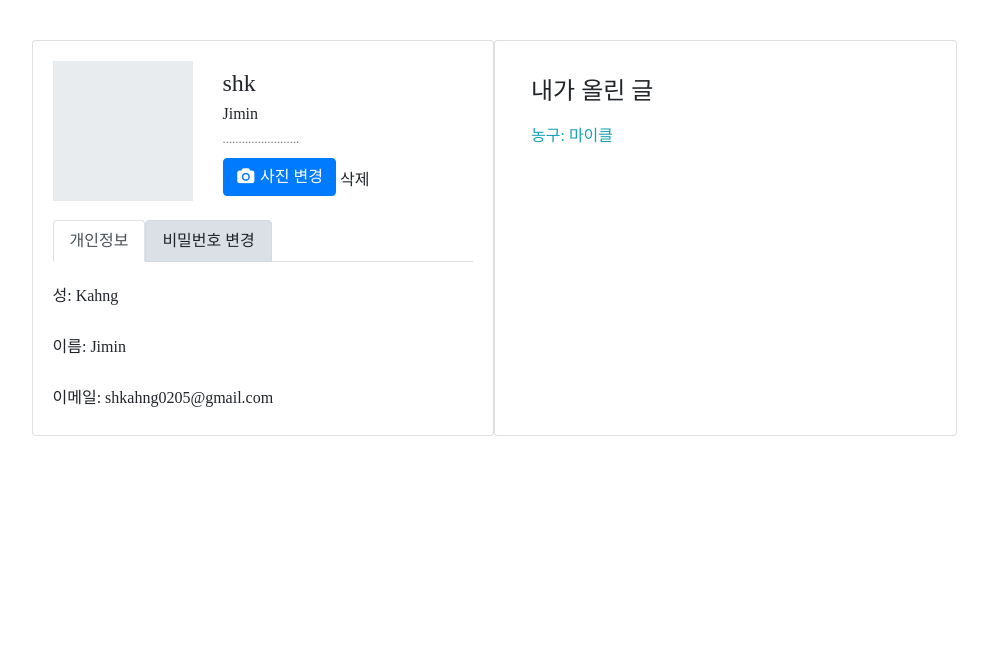
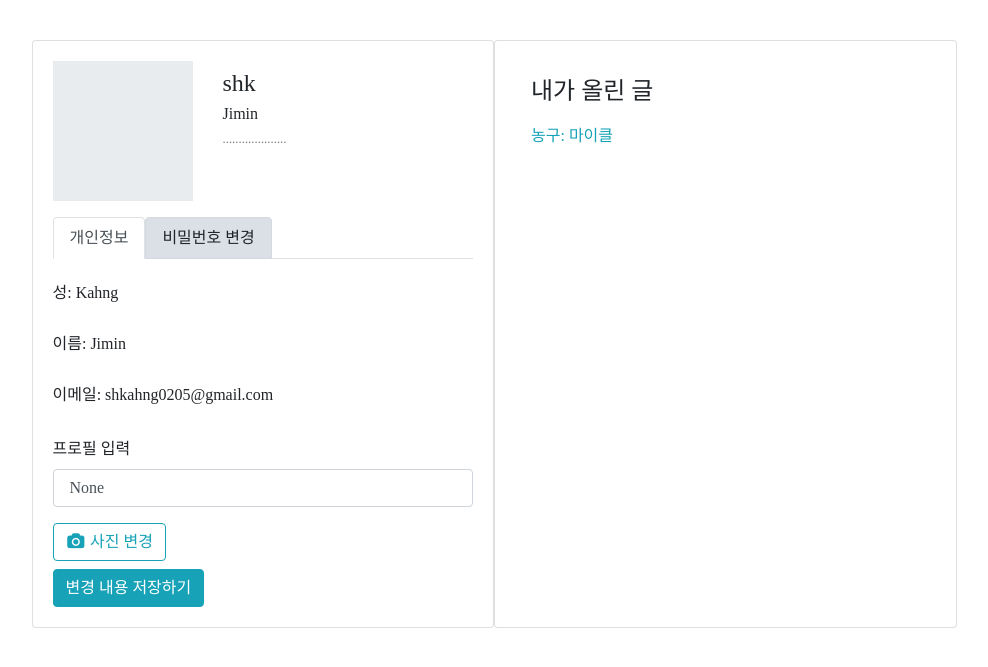
Before and after one commit to i-cluster/sgutest, a Django app: page /mypage/ in a window 1280 px wide. Shown: the part 56-723 px from the top of the page, without its empty margins (146-1134 px from the left). Run offline with Django 3.2, Linux system fonts and the light colour scheme; a user stored in the database is signed in; data comes from the database, SQL or seed files in the repository; both versions use the stored data as it was after the commit; some libraries are stand-ins or nearby versions; some web fonts are replaced.

Commit message:
seohyun img/update

```diff
--- a/sgapp/static/css/style_shk.css
+++ b/sgapp/static/css/style_shk.css
@@ -147,6 +147,8 @@ padding: 0;
   width: auto;
   margin-top: 40px;
 }
+
+/* 이미지 업로드 버튼 */
 input[type="file"] {
     display: none;
 }
--- a/sgapp/static/js/javascript.js
+++ b/sgapp/static/js/javascript.js
@@ -1,14 +1,19 @@
 //이미지 미리보기
-function readInputFile(input) {
+function showImg(input) {
     if(input.files && input.files[0]) {
         var reader = new FileReader();
         reader.onload = function (e) {
-            $('#preview').html("<img src="+ e.target.result +">");
+            $('#preview').attr('src', e.target.result);
         }
         reader.readAsDataURL(input.files[0]);
     }
 }
 
 $(".inp-img").on('change', function(){
-    readInputFile(this);
+    showImg(this);
 });
+
+// $(document).ready( function() {
+//     $("#")
+// 	$("#pf_contents").load("change_pw.html");
+// });
--- a/sgapp/templates/sgapp/base.html
+++ b/sgapp/templates/sgapp/base.html
@@ -131,11 +131,12 @@
     {% block content %}
     {% endblock %}
 
-    <script src="{% static 'js/javascript.js' %}"  type="text/javascript"></script>
+
     <!-- Optional JavaScript -->
     <!-- jQuery first, then Popper.js, then Bootstrap JS -->
     <script src="https://code.jquery.com/jquery-3.4.1.slim.min.js" integrity="sha384-J6qa4849blE2+poT4WnyKhv5vZF5SrPo0iEjwBvKU7imGFAV0wwj1yYfoRSJoZ+n" crossorigin="anonymous"></script>
     <script src="https://cdn.jsdelivr.net/npm/popper.js@1.16.0/dist/umd/popper.min.js" integrity="sha384-Q6E9RHvbIyZFJoft+2mJbHaEWldlvI9IOYy5n3zV9zzTtmI3UksdQRVvoxMfooAo" crossorigin="anonymous"></script>
     <script src="https://stackpath.bootstrapcdn.com/bootstrap/4.4.1/js/bootstrap.min.js" integrity="sha384-wfSDF2E50Y2D1uUdj0O3uMBJnjuUD4Ih7YwaYd1iqfktj0Uod8GCExl3Og8ifwB6" crossorigin="anonymous"></script>
+    <script src="{% static 'js/javascript.js' %}"  type="text/javascript"></script>
   </body>
 </html>
--- a/sgapp/templates/sgapp/mypage.html
+++ b/sgapp/templates/sgapp/mypage.html
@@ -6,32 +6,26 @@
 <div class="container my_container row justify-content-center flex-lg-nowrap">
 
     <div class="card card-body col-12 col-sm-6 col-lg-5">
-        <form method="POST" class="profile" enctype="multipart/form-data">
-            {% csrf_token %}
         <div class="row">
             <div class="col-12 col-sm-auto mb-3">
-                    <div class="mx-auto" style="width: 140px; height: 140px; background-color: rgb(233, 236, 239);">
-                        <div id="preview"></div>
+                <div class="mx-auto" id="default_img" style="  width: 140px; height: 140px; background-color: rgb(233, 236, 239);">
                     {% if pf.photo %}
-                        <img src="{{ pf.photo.url }}" height=200>
+                    <img id="preview" src="{{ pf.photo.url }}" height="140px">
                     {% endif %}
                 </div>
+
             </div>
             <div class="col d-flex flex-column flex-sm-row justify-content-between mb-3">
                 <div class="text-center text-sm-left mb-2 mb-sm-0">
                     <h4 class="pt-sm-2 pb-1 mb-0 text-nowrap">{{user.username}}</h4>
                     <p class="mb-0">{{user.first_name}}</p>
-                        <div class="text-muted"><small>........................</small></div>
-                        <div class="mt-2">
-
-                            <label for="{{form.photo.id_for_label}}" class="btn btn-primary custom-file-upload">
-                                <i class="fa fa-fw fa-camera"></i>
-                                <span>사진 변경</span>
-                            </label>
-                            <input type="file" name="{{form.photo.html_name}}" class="inp-img" accept="image/*"
-                                id="{{form.photo.id_for_label}}" style="display: none;">
-                                <span class="btn-delete">삭제</span>
-                        </div>
+                    <div class="text-muted"><small>
+                            {% if pf.title %}
+                            {{pf.title}}
+                            {% else %}
+                            ....................
+                            {% endif %}
+                        </small></div>
                 </div>
             </div>
         </div>
@@ -41,7 +35,7 @@
             <li class="nav-item"><a href="/mypage" class="active nav-link">개인정보</a></li>
             <li class="nav-item"><a href="/change_pw" class="btn-light active nav-link">비밀번호 변경</a></li>
         </ul>
-
+        <div id="pf_content">
             <br>
             <div class="h6">
                 성: {{user.last_name}}
@@ -53,6 +47,29 @@
             <br>
             <div class="h6">
                 이메일: {{user.email}}
+            </div>
+            <br>
+
+            <form method="POST" class="profile" enctype="multipart/form-data">
+                {% csrf_token %}
+                <!-- 프로필 입력 필드 -->
+                <div class="form-group ">
+                    <label for="{{pform.title.id_for_label}}">프로필 입력</label>
+                    <input type="text" name="{{pform.title.html_name}}" class="form-control" maxlength="100" required=""
+                        id="{{pform.title.id_for_label}}" value=" {{pform.title.value}}">
+                </div>
+                <!-- 사진 변경 -->
+                <div class="mt-2">
+                    <!-- 사진 변경 버튼 -->
+                    <label for="{{pform.photo.id_for_label}}" class="btn btn-outline-info custom-file-upload">
+                        <i class="fa fa-fw fa-camera"></i>
+                        <span>사진 변경</span>
+                    </label>
+                    <input type="file" name="{{pform.photo.html_name}}" class="inp-img" accept="image/*"
+                        id="{{pform.photo.id_for_label}}" >
+                </div>
+                <button type="submit" class="btn btn-info">변경 내용 저장하기</button>
+            </form>
         </div>
     </div>
 
@@ -66,21 +83,4 @@
     </div>
 
 </div>
-
-
 {% endblock %}
-
-           <!-- <div class="form-group ">
-                <label for="{{form.title.id_for_label}}">Title:</label>
-                <input type="text" name="{{form.title.html_name}}" class="form-control" maxlength="100" required="" id="{{form.title.id_for_label}}">
-            </div>
-            <div class="form-group">
-                <label for="{{form.photo.id_for_label}}">Photo:</label>
-                <input type="file" name="{{form.photo.html_name}}" class="form-control" accept="image/*" id="{{form.photo.id_for_label}}">
-            </div>
-
-            <button type="submit" class="btn btn-info">저장하기</button>
-        </form>
-        {% if pf.photo %}
-            <img src="{{ pf.photo.url }}" height=200>
-        {% endif %} -->
--- a/sgapp/views.py
+++ b/sgapp/views.py
@@ -139,10 +139,11 @@ def mypage(request):
             return render(request, 'sgapp/mypage.html', {'pf':pf, 'pform':pform, 'crs':crs})
 
     else:
-        form = ProfileForm()
-        return render(request, 'sgapp/mypage.html', {'pf':pf, 'form':form, 'crs':crs})
+        pform = ProfileForm()
+        return render(request, 'sgapp/mypage.html', {'pf':pf, 'pform':pform, 'crs':crs})
 
 def change_pw(request): #비밀번호 변경 기능
+    pf = Profile.objects.all()
     crs = Course.objects.filter(author=request.user).order_by('-date')
     if request.method == "POST":
         current_pw = request.POST.get("current_pw")
@@ -156,10 +157,10 @@ def change_pw(request): #비밀번호 변경 기능
                 auth.login(request,user)
                 return redirect('mypage')
             else:
-                return render(request, 'sgapp/change_pw.html', {'crs':crs, 'error':"새로운 비밀번호를 다시 확인해주세요."})
+                return render(request, 'sgapp/change_pw.html', {'pf':pf, 'crs':crs, 'error':"새로운 비밀번호를 다시 확인해주세요."})
         else:
-            return render(request, 'sgapp/change_pw.html', {'crs':crs, 'error':"현재 비밀번호가 일치하지 않습니다."})
-    return render(request, 'sgapp/change_pw.html', {'crs':crs})
+            return render(request, 'sgapp/change_pw.html', {'pf':pf, 'crs':crs, 'error':"현재 비밀번호가 일치하지 않습니다."})
+    return render(request, 'sgapp/change_pw.html', {'pf':pf, 'crs':crs})
 #def create(request):
     # 생략
   #profile.photo = request.FILES['photo']
--- a/sogeun/urls.py
+++ b/sogeun/urls.py
@@ -38,3 +38,4 @@ urlpatterns = [
     path('like/<int:crs_id>', views.like, name="like"),
     path('unlike/<int:crs_id>', views.unlike, name="unlike")
 ]
+urlpatterns += static(settings.MEDIA_URL, document_root=settings.MEDIA_ROOT)
```
Also changed, not shown: sgapp/templates/sgapp/change_pw.html (+8 -3 lines), db.sqlite3. Lines whose indentation alone changed are shown as unchanged.
